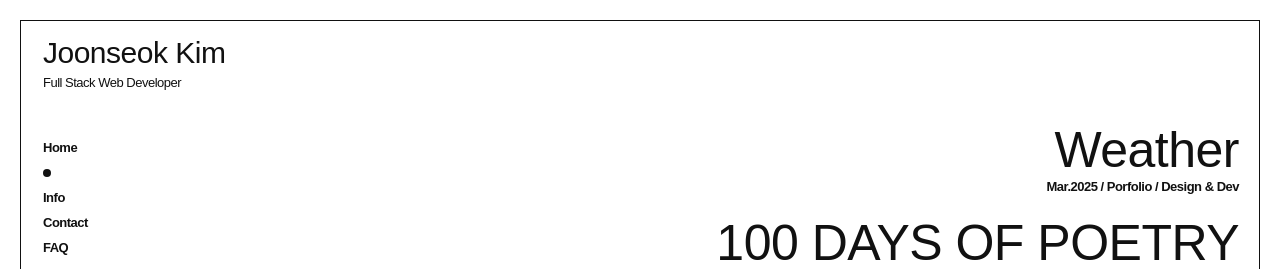
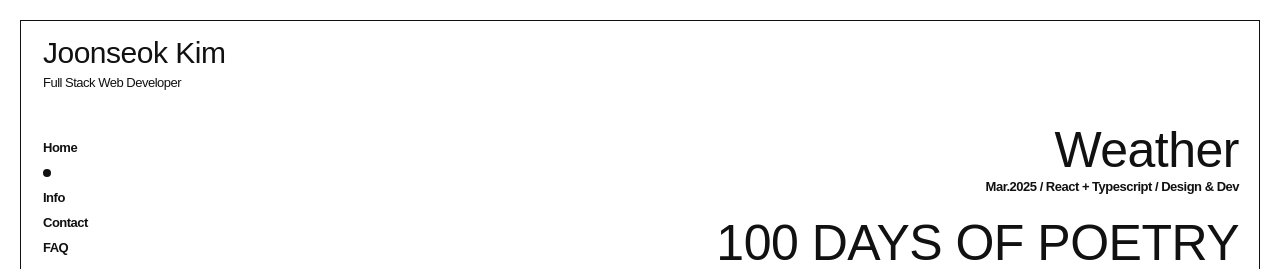
Before and after one commit to Joonskk/My-Portfolio-Website-ver2, a React (Vite) app: page /projects in a window 1280 px wide. Shown: the top 269 px of the page. Built offline with nearby package versions, Linux system fonts and the light colour scheme.

Commit message:
Updated Project

```diff
--- a/src/components/Projects.jsx
+++ b/src/components/Projects.jsx
@@ -5,7 +5,7 @@ const Projects = () => {
   {
     id: 1,
     title: "Weather",
-    subtext: "Mar.2025 / Porfolio / Design & Dev"
+    subtext: "Mar.2025 / React + Typescript / Design & Dev"
   },
   {
     id: 2,
```
